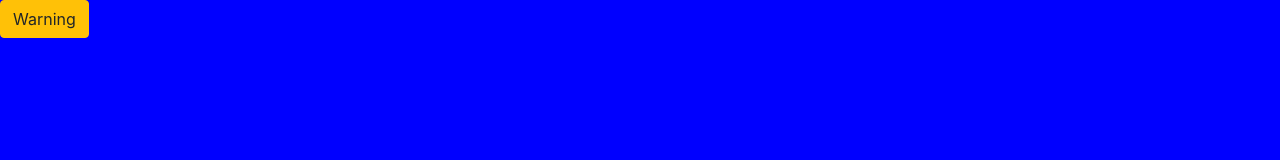
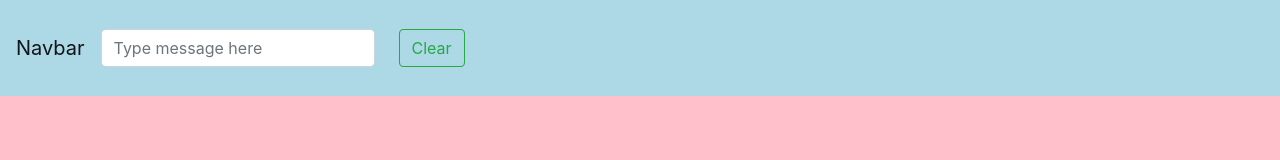
Before and after one commit to denzelb5/chatty-Cathy, a website built with webpack: page src/index.html in a window 1280 px wide. Built offline with nearby package versions, Linux system fonts and the light colour scheme.

Commit message:
navbar wip

```diff
--- a/src/index.html
+++ b/src/index.html
@@ -7,6 +7,12 @@
   <title>chatty Cathy</title>
 </head>
 <body>
-  <button type="button" class="btn btn-warning">Warning</button>
+    <nav class="navbar navbar-expand-lg justify-center navbar-light" id="navbar">
+        <div class="navbar-brand mr-sm-8" href="#">Navbar</div>
+        <form class="form-inline my-2 my-lg-0">
+            <input class="form-control mr-sm-4" type="search" placeholder="Type message here" aria-label="message-box">
+            <button class="btn btn-outline-success my-2 my-sm-0" type="submit">Clear</button>
+          </form>
+
 </body>
 </html>
--- a/src/styles/main.scss
+++ b/src/styles/main.scss
@@ -1,5 +1,20 @@
 @import "~bootstrap/scss/bootstrap";
 
 body {
-  background-color: blue;
+  background-color: pink;
 }
+
+#navbar {
+  background-color: lightblue;
+  height: 6em;
+}
+
+input {
+  // margin-top: 30px;
+
+}
+
+.form-group {
+  // margin-top: 40px;
+  // margin-left: 8em;
+}
```
Also changed, not shown: src/javascripts/components/navbar/navbar.js (added), src/javascripts/components/navbar/navbar.scss (added).
